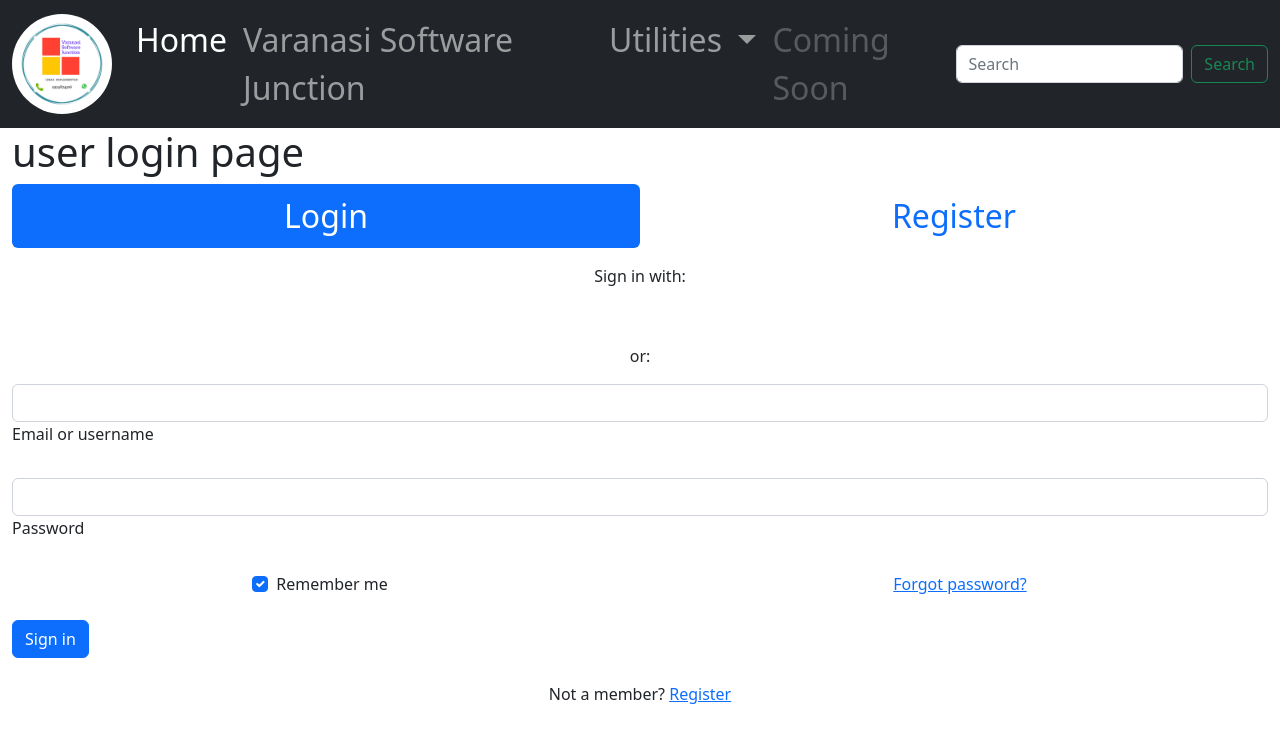
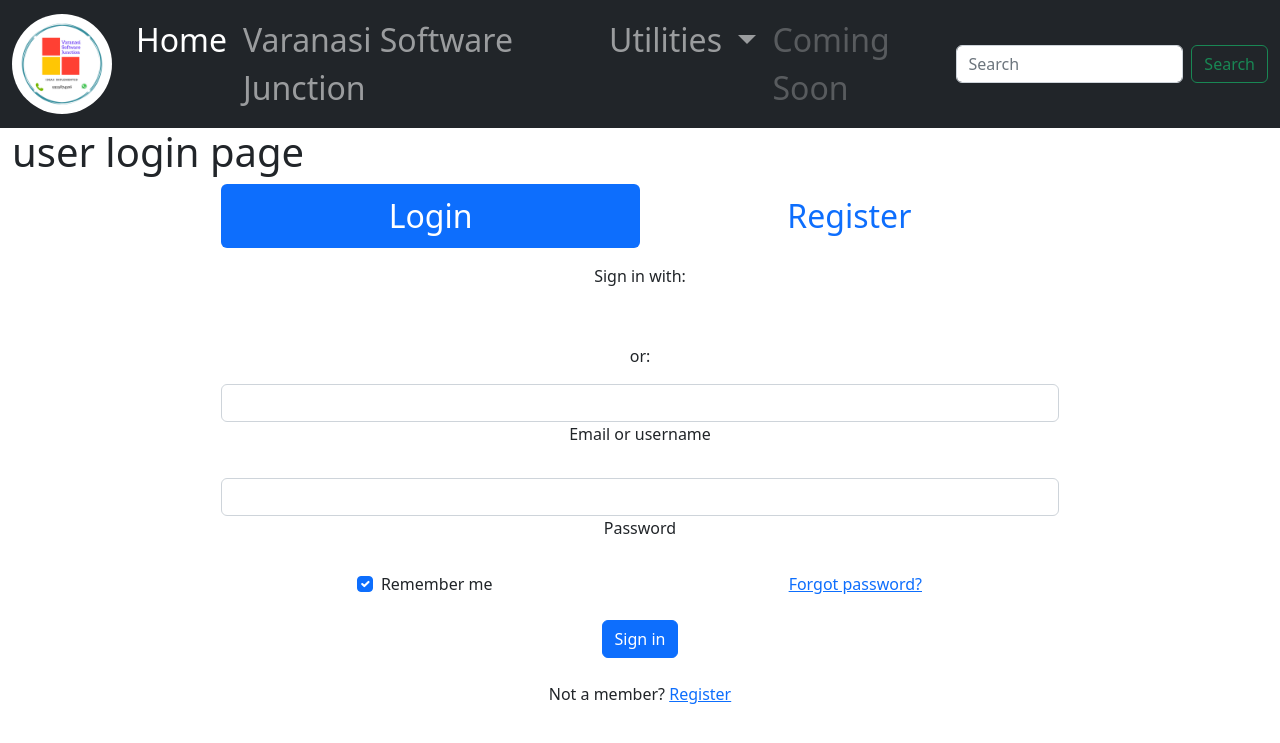
Before and after one commit to avseksingh/varanasisoftwarejunction, a Django app: page /login/ in a window 1280 px wide. Shown: the top 743 px of the page. Run offline with Django 3.2, Linux system fonts and the light colour scheme.

Commit message:
login test 4

```diff
--- a/hello/templates/login.html
+++ b/hello/templates/login.html
@@ -8,7 +8,8 @@ User Login
 
 {% block content %}
 <h1>user login page</h1>
-<div>
+<center>
+<div class="col-md-8">
 <!-- Pills navs -->
 <ul class="nav nav-pills nav-justified mb-3" id="ex1" role="tablist">
   <li class="nav-item" role="presentation">
@@ -153,5 +154,5 @@ User Login
 </div>
 <!-- Pills content -->
     </div>
-
+</center>
 {% endblock %}
```
